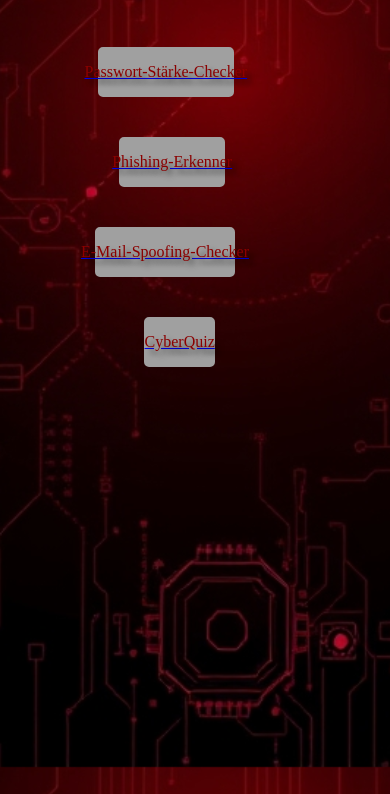
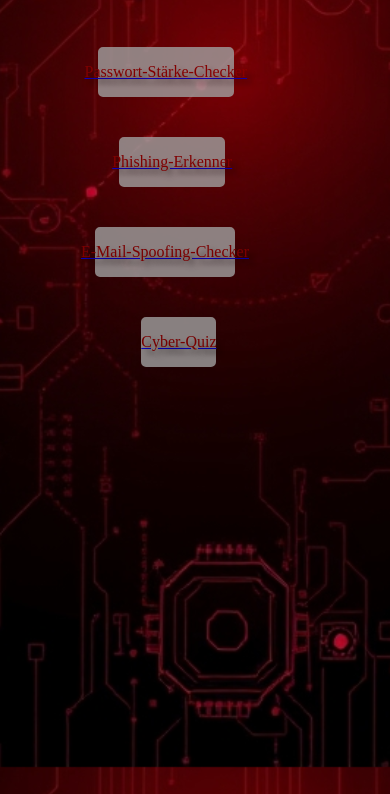
Before and after one commit to MichelleSteinhauser/ByteShield, a plain HTML site: page index.html in a window 390 px wide. Shown: the part 77-871 px from the top of the page. Drawn offline with Linux system fonts and the light colour scheme.

Commit message:
twelfth commit

```diff
--- a/index.html
+++ b/index.html
@@ -22,7 +22,7 @@
         <button class="buttons">E-Mail-Spoofing-Checker</button>
     </a>
     <a href="cyberquiz.html">
-        <button class="buttons">CyberQuiz</button>
+        <button class="buttons">Cyber-Quiz</button>
     </a>
 </div>
 
--- a/style.css
+++ b/style.css
@@ -154,7 +154,7 @@ input[type="text"] {                                           /* Styling für d
 
 
 @media (max-width: 768px) {
-    h1, .buttons, button, input[type="text"] {
+    h1, button, input[type="text"] {
         font-size: 40px;                                        /* Kleinere Schrift für bessere Lesbarkeit */
         text-shadow: 5px 5px 5px rgba(0, 0, 0, 0.5);
         font-family: 'Baskerville Old Face', serif;
@@ -173,7 +173,7 @@ input[type="text"] {                                           /* Styling für d
     }
 
     .buttons {
-         display: flex;          /* Flexbox für Inhalt */
+        display: flex;          /* Flexbox für Inhalt */
         justify-content: center; /* Text innerhalb des Buttons zentrieren */
         align-items: center;    /* Vertikal zentrieren */
         width: 70%;            /* 70% der Bildschirmbreite */
@@ -188,12 +188,14 @@ input[type="text"] {                                           /* Styling für d
         transition: all 0.3s ease;
         margin: 10px 0;        /* Abstand zwischen Buttons */
         white-space: nowrap;    /* Verhindert Zeilenumbruch */
+        opacity: 0.8;
     }
 
     button {
         width: 80%;                                             /* Auch normale Buttons breiter */
         font-size: 14px;
         padding: 12px;
+        opacity: 0.8;
     }
 
     .quiz-container {
```
